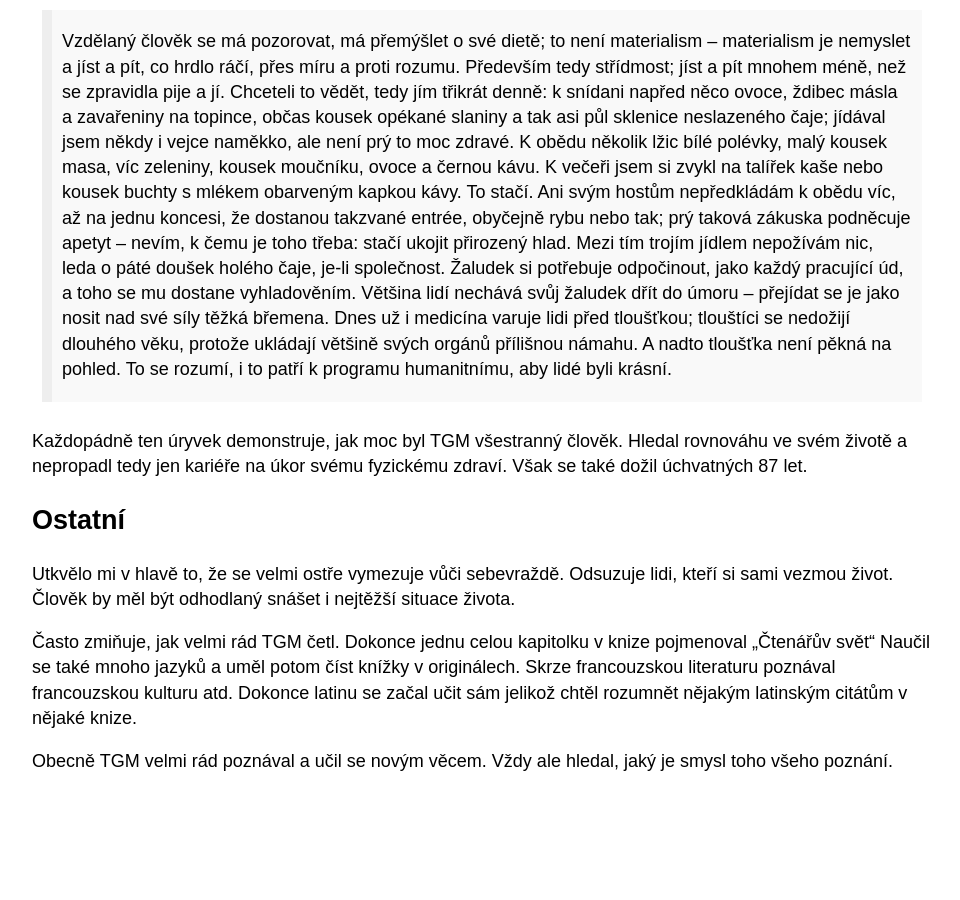
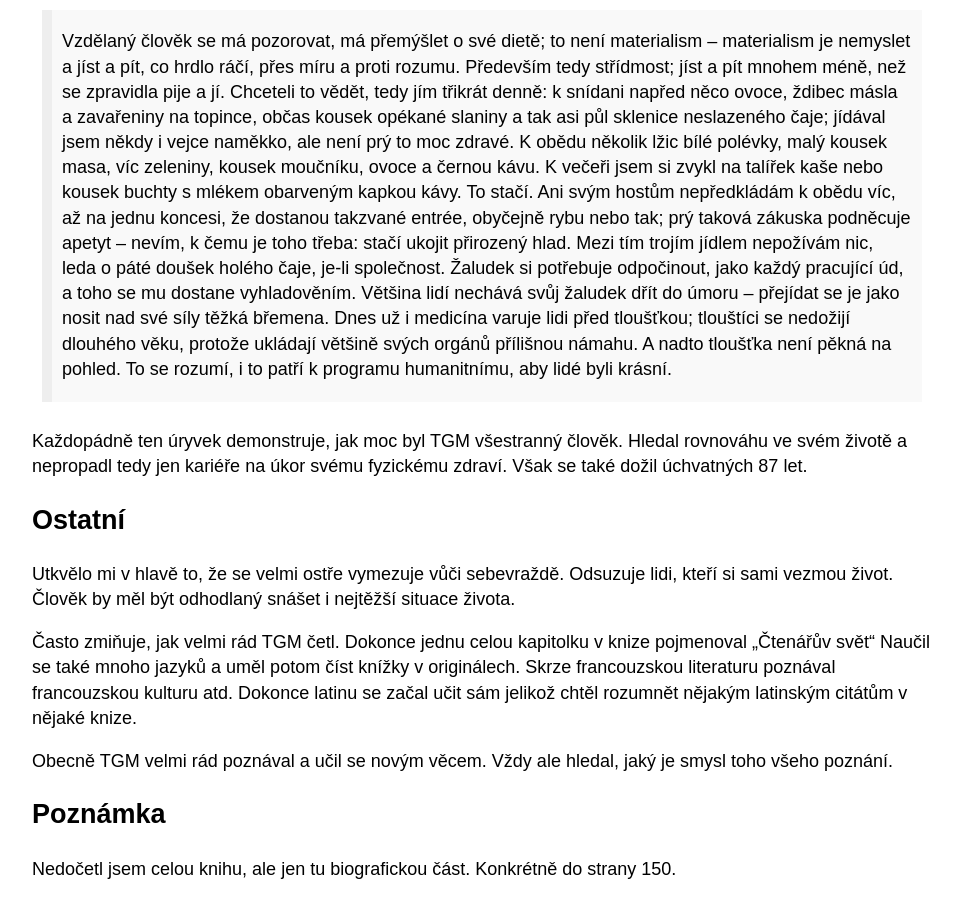
Before and after one commit to hartmaj2/hartmaj2.github.io, a Jekyll site: the page built from _books/hovory-tgm.md, in a window 1280 px wide and 900 px high, scrolled down 1165 px. Shown: the whole window, without its empty margins (158-1118 px from the left). Built offline with Jekyll 4.4.1, drawn with Linux system fonts in a browser that asks for light colours; before the commit the page ends 1957 px from its top, so only the background shows below that.

```diff
--- a/_books/hovory-tgm.md
+++ b/_books/hovory-tgm.md
@@ -73,3 +73,7 @@ Utkvělo mi v hlavě to, že se velmi ostře vymezuje vůči sebevraždě. Odsuz
 Často zmiňuje, jak velmi rád TGM četl. Dokonce jednu celou kapitolku v knize pojmenoval „Čtenářův svět“ Naučil se také mnoho jazyků a uměl potom číst knížky v originálech. Skrze francouzskou literaturu poznával francouzskou kulturu atd. Dokonce latinu se začal učit sám jelikož chtěl rozumnět nějakým latinským citátům v nějaké knize.
 
 Obecně TGM velmi rád poznával a učil se novým věcem. Vždy ale hledal, jaký je smysl toho všeho poznání.
+
+## Poznámka
+
+Nedočetl jsem celou knihu, ale jen tu biografickou část. Konkrétně do strany 150.
```
Also changed, not shown: other parts of _books/hovory-tgm.md (+1 -1 lines).
